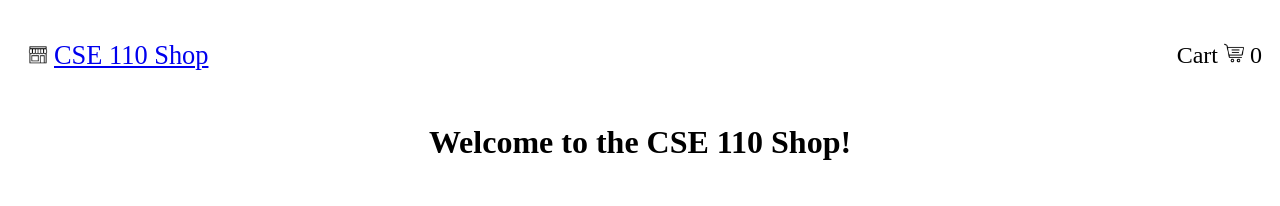
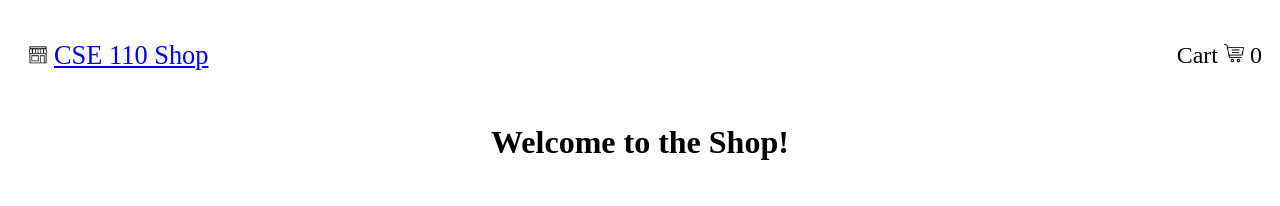
Before and after one commit to mqsun99/online-shop, a plain HTML site: page index.html in a window 1280 px wide. Drawn offline with Linux system fonts and the light colour scheme; no server answers.

Commit message:
Update index.html

```diff
--- a/index.html
+++ b/index.html
@@ -2,7 +2,7 @@
 <html>
     <head>
         <meta charset="utf-8">
-        <title>CSE 110 Shop</title>
+        <title>Online Shop</title>
         <link rel="stylesheet" href="./styles/styles.css">
     </head>
     <header>
@@ -24,7 +24,7 @@
     <body>
         <main class="container">
             <!-- Welcome Text -->
-            <h1> Welcome to the CSE 110 Shop! </h1>
+            <h1> Welcome to the Shop! </h1>
 
             <!-- Product List -->
             <ul class="flex-container" id="product-list">
```
